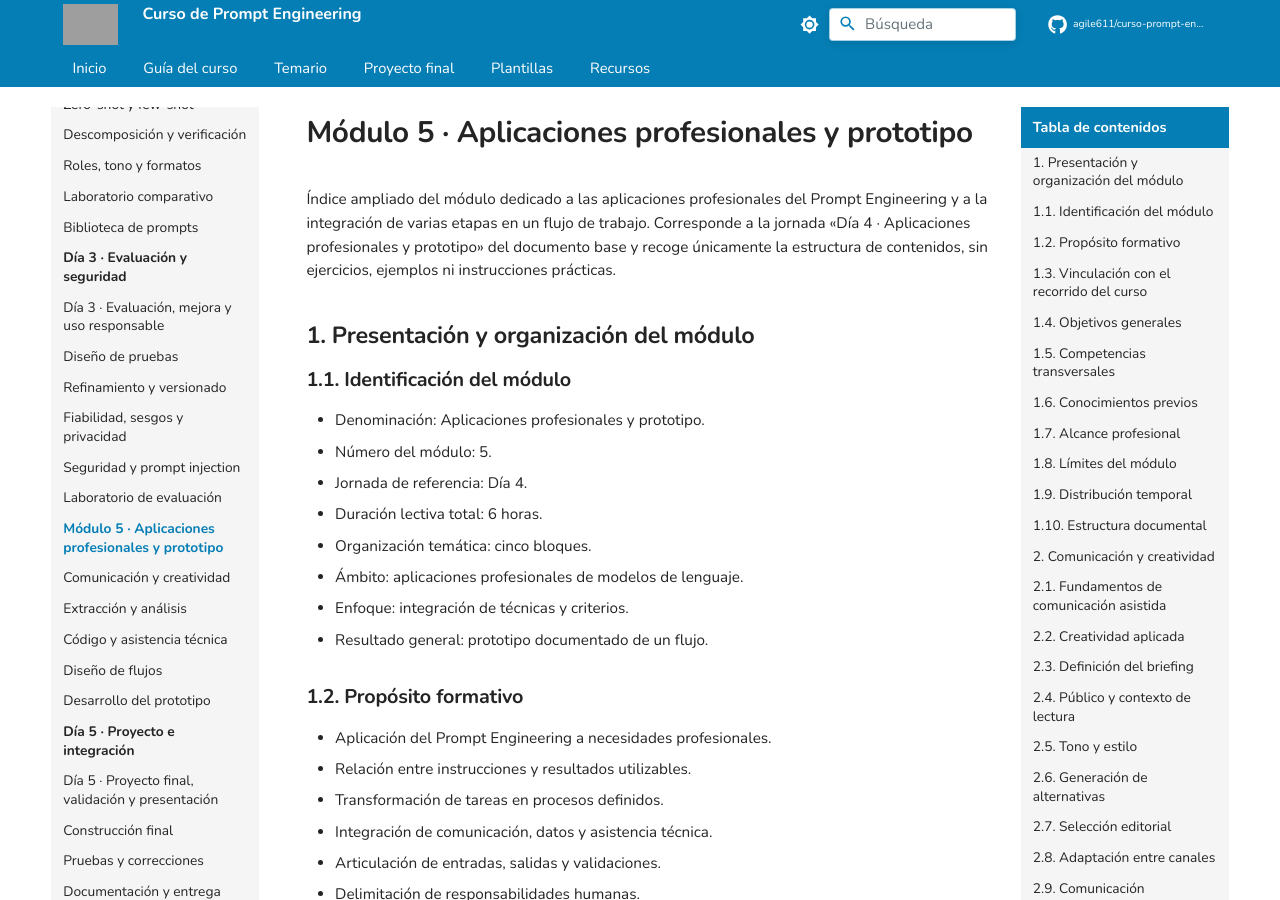
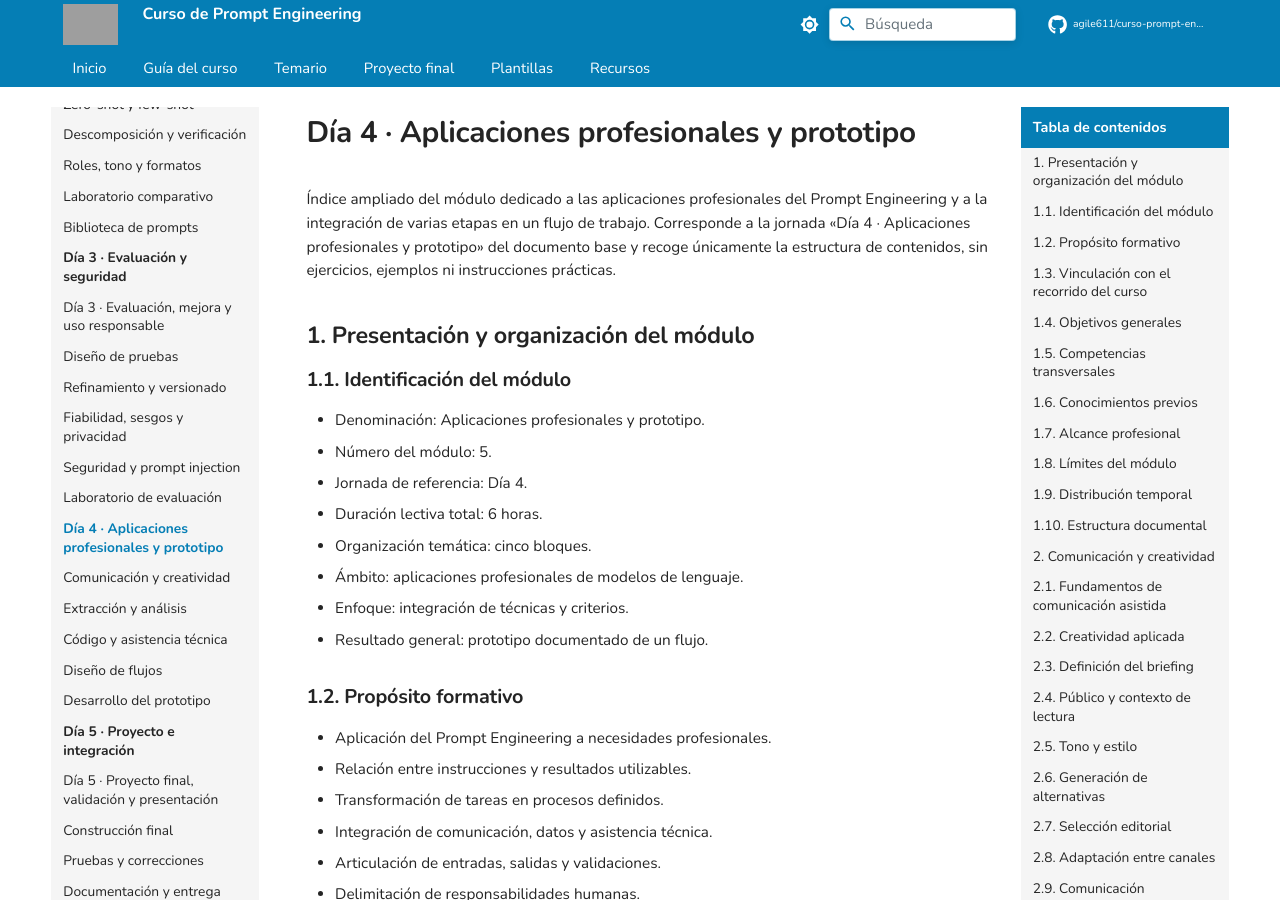
Before and after one commit to agile611/curso-prompt-engineering, an MkDocs documentation site: the page built from docs/dia-04-aplicaciones/index.md, in a window 1280 px wide and 900 px high. Built offline with MkDocs 1.6.1 and Material for MkDocs 9.7.7, drawn with Linux system fonts in a browser that asks for light colours; comment, search, counter and statistics services are not loaded; grey boxes are pictures that could not be loaded.

Commit message:
Change title from 'Módulo 5' to 'Día 4'
Updated the title to reflect the correct day of the module.

```diff
--- a/docs/dia-04-aplicaciones/index.md
+++ b/docs/dia-04-aplicaciones/index.md
@@ -1,4 +1,4 @@
-# Módulo 5 · Aplicaciones profesionales y prototipo
+# Día 4 · Aplicaciones profesionales y prototipo
 
 Índice ampliado del módulo dedicado a las aplicaciones profesionales del Prompt Engineering y a la integración de varias etapas en un flujo de trabajo. Corresponde a la jornada «Día 4 · Aplicaciones profesionales y prototipo» del documento base y recoge únicamente la estructura de contenidos, sin ejercicios, ejemplos ni instrucciones prácticas.
 
```
